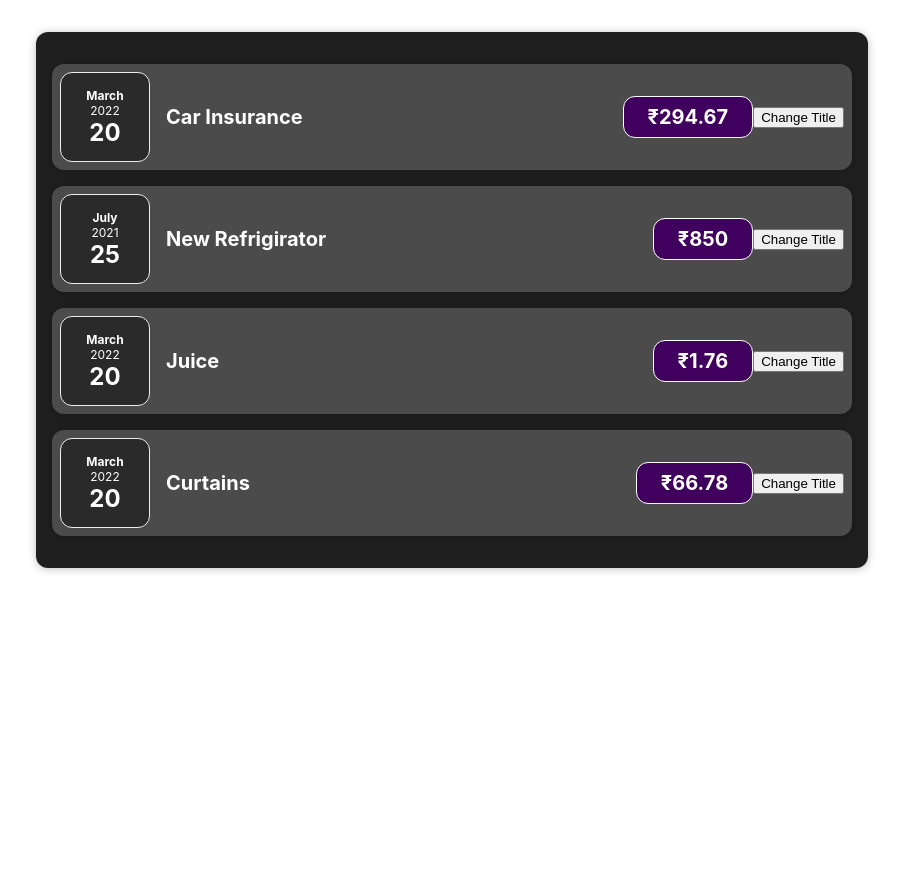
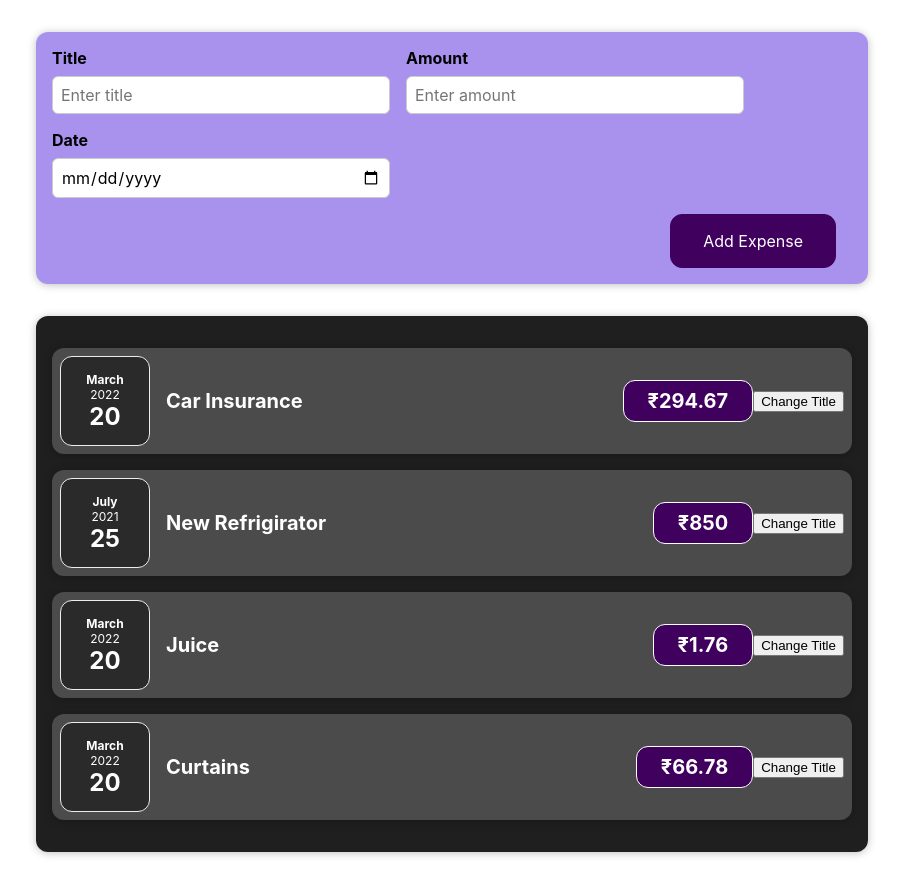
Before and after one commit to amitsamanta2307/react-complete-guide, a React (Create React App) app: page / in a window 1280 px wide. Shown: the whole page, without its empty margins (188-1091 px from the left). Before the commit the page ends 800 px from the top, so only its background shows below. Built offline with nearby package versions, Linux system fonts and the light colour scheme.

Commit message:
Create NewExpense and ExpenseForm components

```diff
--- a/src/App.tsx
+++ b/src/App.tsx
@@ -1,6 +1,7 @@
 import React from 'react';
 
 import Expenses from './components/Expenses/Expenses';
+import NewExpense from './components/NewExpense/NewExpense';
 
 function App() {
   const expenses = [
@@ -28,6 +29,7 @@ function App() {
 
   return (
     <div>
+      <NewExpense />
       <Expenses items={expenses} />
     </div>
   );
--- /dev/null
+++ b/src/components/NewExpense/ExpenseForm.css
@@ -0,0 +1,26 @@
+.new-expense__controls {
+    display: flex;
+    flex-wrap: wrap;
+    gap: 1rem;
+    margin-bottom: 1rem;
+    text-align: left;
+}
+
+.new-expense__control label {
+    font-weight: bold;
+    margin-bottom: 0.5rem;
+    display: block;
+}
+
+.new-expense__control input {
+    font: inherit;
+    padding: 0.5rem;
+    border-radius: 6px;
+    border: 1px solid #ccc;
+    width: 20rem;
+    max-width: 100%;
+}
+
+.new-expense__actions {
+    text-align: right;
+}
--- /dev/null
+++ b/src/components/NewExpense/ExpenseForm.tsx
@@ -0,0 +1,27 @@
+import './ExpenseForm.css';
+
+const ExpenseForm = (): JSX.Element => {
+    return (
+        <form>
+            <div className="new-expense__controls">
+                <div className="new-expense__control">
+                    <label>Title</label>
+                    <input type="text" placeholder="Enter title" />
+                </div>
+                <div className="new-expense__control">
+                    <label>Amount</label>
+                    <input type="number" min="0.01" step="0.01" placeholder="Enter amount" />
+                </div>
+                <div className="new-expense__control">
+                    <label>Date</label>
+                    <input type="date" min="2019-01-01" max="2030-12-31" placeholder="Enter date" />
+                </div>
+            </div>
+            <div className="new-expense__actions">
+                <button type="submit">Add Expense</button>
+            </div>
+        </form>
+    );
+};
+
+export default ExpenseForm;
--- /dev/null
+++ b/src/components/NewExpense/NewExpense.css
@@ -0,0 +1,38 @@
+.new-expense {
+    background-color: #a892ee;
+    padding: 1rem;
+    margin: 2rem auto;
+    width: 50rem;
+    max-width: 95%;
+    border-radius: 12px;
+    text-align: center;
+    box-shadow: 0 1px 8px rgba(0, 0, 0, 0.25);
+}
+
+.new-expense button {
+    font: inherit;
+    cursor: pointer;
+    padding: 1rem 2rem;
+    border: 1px solid #40005d;
+    background-color: #40005d;
+    color: white;
+    border-radius: 12px;
+    margin-right: 1rem;
+}
+
+.new-expense button:hover,
+.new-expense button:active {
+    background-color: #510674;
+    border-color: #510674;
+}
+
+.new-expense button.alternative {
+    color: #220131;
+    border-color: transparent;
+    background-color: transparent;
+}
+
+.new-expense button.alternative:hover,
+.new-expense button.alternative:active {
+    background-color: #ddb3f8;
+}
--- /dev/null
+++ b/src/components/NewExpense/NewExpense.tsx
@@ -0,0 +1,12 @@
+import ExpenseForm from './ExpenseForm';
+import './NewExpense.css';
+
+const NewExpense = (): JSX.Element => {
+    return (
+        <div className="new-expense">
+            <ExpenseForm />
+        </div>
+    );
+};
+
+export default NewExpense;
```
